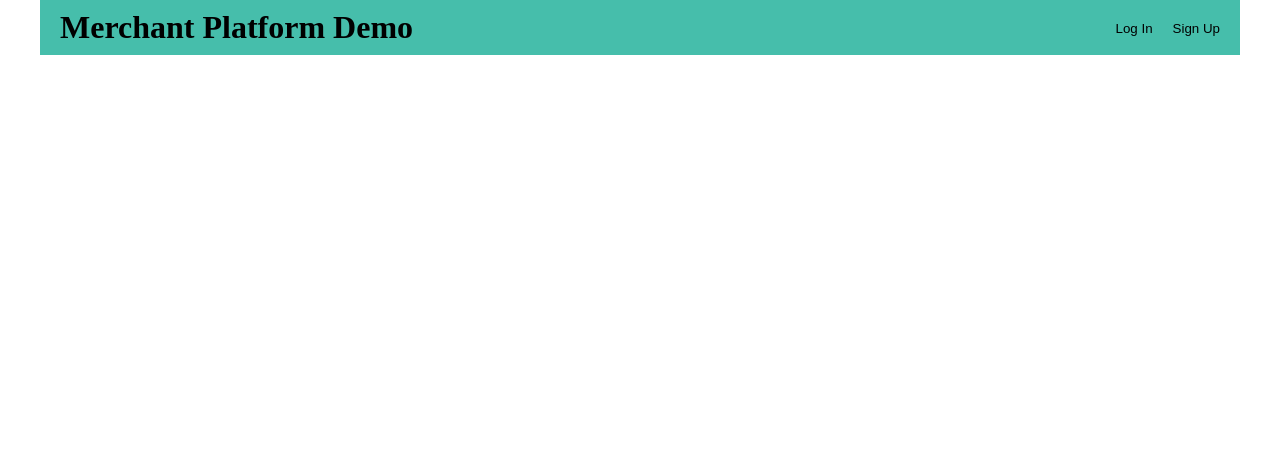
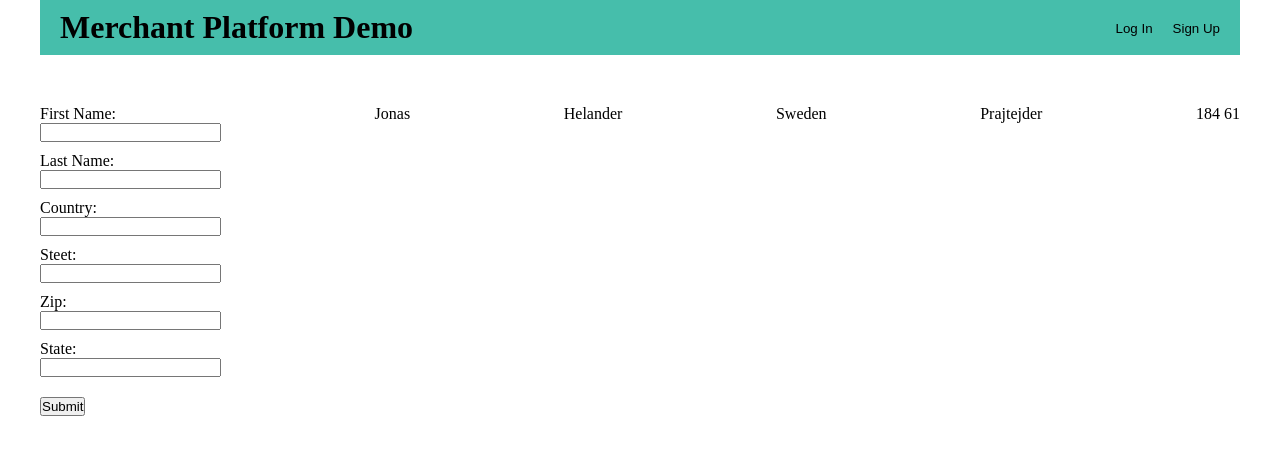
Before and after one commit to jonashelander/piq-cashier, a React (Create React App) app: page /signup in a window 1280 px wide. Shown: the top 454 px of the page. Built offline with nearby package versions, Linux system fonts and the light colour scheme; what keycloak-js would draw is missing.

Commit message:
work on signup page

```diff
--- a/src/App.js
+++ b/src/App.js
@@ -2,6 +2,7 @@ import "./styles/App.css";
 import Cashier from "./components/Cashier";
 import Navbar from "./components/Navbar";
 import LandingPage from "./components/LandingPage";
+import SignUp from "./components/Signup";
 import { BrowserRouter, Route, Routes } from "react-router-dom";
 import { ReactKeycloakProvider } from "@react-keycloak/web";
 import keycloak from "./Keycloak";
@@ -30,6 +31,9 @@ function App() {
               <Routes>
                 <Route path="/"
                   element={<LandingPage />}
+                />
+                <Route path="/signup"
+                  element={<SignUp />}
                 />
               </Routes>
             </BrowserRouter>
--- a/src/components/Cashier.js
+++ b/src/components/Cashier.js
@@ -10,14 +10,17 @@ const cashierInstance = (props) => {
   new _PaymentIQCashier('#cashier',
     {
       merchantId: '2906',
-      userId: 'Han Solo',
+      userId: 'JonasEUR',
       sessionId: '66',
       environment: 'test', // if not set, defaults to production
       method: props.method, // if not set, defaults to deposit
-      containerHeight: '500px',
+      containerHeight: '800px',
       containerWidth: '400px',
-      autoOpenFirstPaymentMethod: 'false',
-      listType: 'grid'
+      autoOpenFirstPaymentMethod: false,
+      // providerType: 'creditcard',
+      // listType: 'grid',
+      lastUsedDepositAmount: true,
+      // predefinedValues: false,
     },
     (api) => {
       console.log('Cashier intialized and ready to take down the empire')
--- a/src/components/Navbar.js
+++ b/src/components/Navbar.js
@@ -10,6 +10,7 @@ function Navbar() {
 
   const handleSignUp = () => {
     // Navigate to Sign up page
+    navigate("/signup");
   }
 
   const handleLogIn = () => {
--- a/src/components/Signup.js
+++ b/src/components/Signup.js
@@ -1,9 +1,68 @@
-function Signup() {
+import { useState } from "react";
+
+function SignUp() {
+    const [firstName, setFirstName] = useState("Jonas");
+    const [lastName, setlasttName] = useState("Helander");
+    const [country, setCountry] = useState("Sweden");
+    const [street, setStreet] = useState("Prajtejder");
+    const [zip, setZip] = useState("184 61");
+
+
     return (
-        <div className="signup">
-            <h1>Signup</h1>
+        <div className="signUp">
+
+            <form method="post">
+                <div>
+                    <label>
+                        First Name:
+                    </label>
+                    <input type="text" name="firstName" />
+                </div>
+
+                <div>
+                    <label>
+                        Last Name:
+                    </label>
+                    <input type="text" name="lastName" />
+                </div>
+                <div>
+                    <label>
+                        Country:
+                    </label>
+                    <input type="text" name="country" />
+                </div>
+                <div>
+                    <label>
+                        Steet:
+                    </label>
+                    <input type="text" name="street" />
+                </div>
+                <div>
+                    <label>
+                        Zip:
+                    </label>
+                    <input type="text" name="zip" />
+                </div>
+                <div>
+                    <label>
+                        State:
+                    </label>
+                    <input type="text" name="state" />
+                </div>
+                <div>
+                    <button className="submitButton" type="submit">Submit</button>
+                </div>
+            </form>
+
+            <p>{firstName}</p>
+            <p>{lastName}</p>
+            <p>{country}</p>
+            <p>{street}</p>
+            <p>{zip}</p>
+
+
         </div>
     );
 }
 
-export default Signup;
+export default SignUp;
--- a/src/styles/App.css
+++ b/src/styles/App.css
@@ -12,7 +12,7 @@
   display: flex;
   height: 55px;
   background-color: #46beab;
-  margin-bottom: 20px;
+  margin-bottom: 50px;
   align-items: center;
   padding-left: 20px;
   padding-right: 20px;
@@ -21,7 +21,6 @@
 .navbar h1 {
   flex: 2;
 }
-
 
 .landingPageLoggedIn {
   display: flex;
@@ -44,8 +43,25 @@
   justify-content: center;
 }
 
-button {
+.navbar button {
   margin-left: 20px;
   background-color: #46beab;
   border: none;
 }
+
+.signUp button {
+  margin-top: 10px;
+}
+
+label {
+  display: block;
+}
+
+input {
+  margin-bottom: 10px;
+}
+
+.signUp {
+  display: flex;
+  justify-content: space-between;
+}
```
